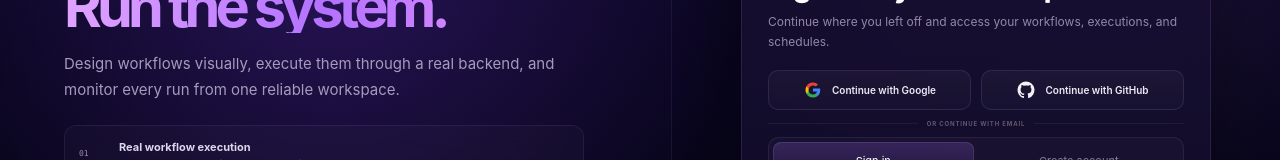
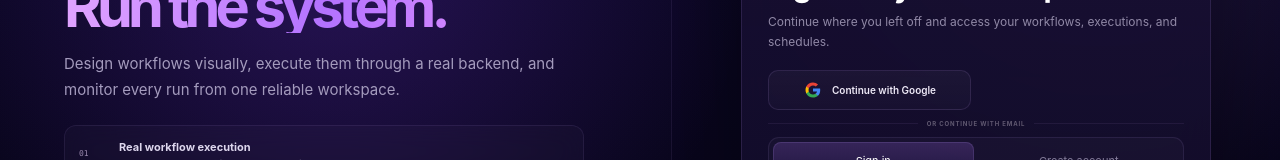
Before and after one commit to Anna-Vida/Nexflow, a React (Vite) app in the folder apps/web/: page /login in a window 1280 px wide. Shown: the part 221-381 px from the top of the page. Built offline with nearby package versions, Linux system fonts and the light colour scheme; no server answers.

Commit message:
refactor: remove GitHub sign-in from auth UI

```diff
--- a/apps/web/src/pages/LoginPage.tsx
+++ b/apps/web/src/pages/LoginPage.tsx
@@ -14,23 +14,11 @@ function GoogleIcon() {
   )
 }
 
-function GitHubIcon() {
-  return (
-    <svg viewBox="0 0 24 24" aria-hidden="true">
-      <path
-        fill="currentColor"
-        d="M12 .7a11.3 11.3 0 0 0-3.57 22.02c.57.1.78-.25.78-.55v-2.18c-3.18.69-3.85-1.35-3.85-1.35-.52-1.32-1.27-1.67-1.27-1.67-1.04-.71.08-.7.08-.7 1.15.08 1.76 1.18 1.76 1.18 1.02 1.75 2.68 1.24 3.34.95.1-.74.4-1.24.73-1.53-2.54-.29-5.21-1.27-5.21-5.59 0-1.24.44-2.25 1.17-3.04-.12-.29-.51-1.44.11-3 0 0 .96-.31 3.12 1.16A10.8 10.8 0 0 1 12 6.02c.96 0 1.92.13 2.82.38 2.16-1.47 3.11-1.16 3.11-1.16.63 1.56.23 2.71.12 3 .73.79 1.17 1.8 1.17 3.04 0 4.33-2.68 5.29-5.23 5.58.41.35.78 1.05.78 2.12v3.19c0 .3.2.66.79.55A11.3 11.3 0 0 0 12 .7Z"
-      />
-    </svg>
-  )
-}
-
 function oauthMessage(value: string | null) {
   if (!value) return null
   if (value === 'access_denied') return 'OAuth sign-in was cancelled.'
   if (value === 'invalid_state') return 'The sign-in request expired. Please try again.'
   if (value === 'google_not_configured') return 'Google sign-in is not configured yet.'
-  if (value === 'github_not_configured') return 'GitHub sign-in is not configured yet.'
   return 'OAuth sign-in could not be completed. Please try again.'
 }
 
@@ -74,9 +62,9 @@ function LoginPage() {
     }
   }
 
-  function startOAuth(provider: 'google' | 'github') {
+  function startGoogleOAuth() {
     setError(null)
-    window.location.assign(`/api/auth/oauth/${provider}`)
+    window.location.assign('/api/auth/oauth/google')
   }
 
   return (
@@ -164,23 +152,12 @@ function LoginPage() {
               <button
                 type="button"
                 className="auth-oauth-button"
-                onClick={() => startOAuth('google')}
+                onClick={startGoogleOAuth}
               >
                 <span className="auth-provider-icon auth-google-icon">
                   <GoogleIcon />
                 </span>
                 Continue with Google
-              </button>
-
-              <button
-                type="button"
-                className="auth-oauth-button"
-                onClick={() => startOAuth('github')}
-              >
-                <span className="auth-provider-icon auth-github-icon">
-                  <GitHubIcon />
-                </span>
-                Continue with GitHub
               </button>
             </div>
 
```
